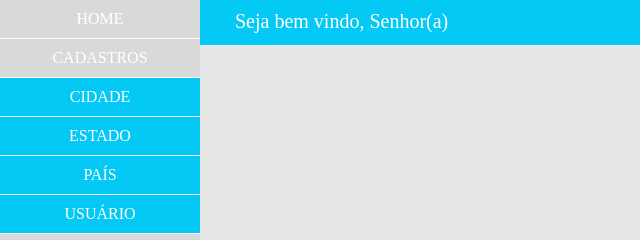
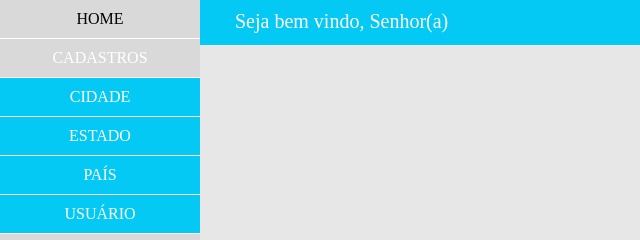
Before and after one commit to MatWittenberg/projetos_introducao_desenvolvimento_web_2025, a plain HTML site: page atividade5/home.html in a window 1280 px wide. In both pictures the pointer is over the link "HOME". Shown: the top 240 px of the page, 0-640 px from the left. Drawn offline with Linux system fonts and the light colour scheme.

Commit message:
Update home.css

```diff
--- a/atividade5/home.css
+++ b/atividade5/home.css
@@ -55,6 +55,10 @@ body {
     text-decoration: none;
     color: #FFFFFF;
     cursor: pointer;
+}
+
+.lateral a:hover{
+color: black;
 }
 
 .conteudohome {
```
